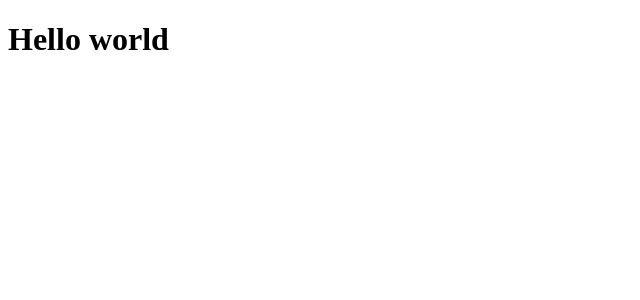
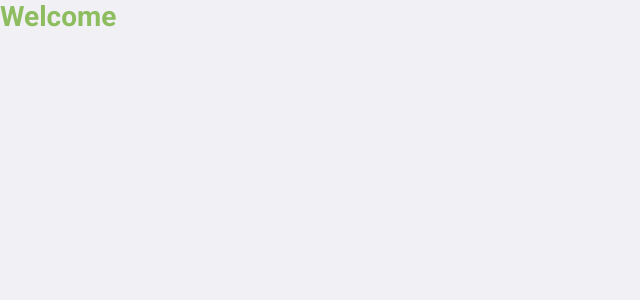
Before and after one commit to Jose-742/client, a React (Create React App) app: page / in a window 1280 px wide. Shown: the top 300 px of the page, without its empty margins (0-640 px from the left). Built offline with nearby package versions, Linux system fonts and the light colour scheme.

Commit message:
Iniciando a Implementação do Login

```diff
--- a/src/App.js
+++ b/src/App.js
@@ -1,7 +1,11 @@
-import React from 'react';
+import React from 'react'
+
+import './global.css'
+
+import Login from './pages/Login';
 
 export default function App() {
   return (
-    <h1>Hello world</h1>
+    <Login/>
   );
 }
--- /dev/null
+++ b/src/global.css
@@ -0,0 +1,14 @@
+@import url('https://fonts.googleapis.com/css2?family=Roboto:wght@400;500;700&display=swap');
+
+* {
+    margin: 0;
+    padding: 0;
+    outline: 0;
+    box-sizing: border-box;
+}
+
+body {
+    font: 400 14px Roboto, sans-serif;
+    background: #F0F0F5;
+    -webkit-font-smoothing: antialiased;
+}
--- /dev/null
+++ b/src/pages/Login/index.js
@@ -0,0 +1,8 @@
+import React from 'react';
+import './styles.css';
+
+export default function Login() {
+    return (
+        <h1>Welcome</h1>
+    )
+}
--- /dev/null
+++ b/src/pages/Login/styles.css
@@ -0,0 +1,4 @@
+h1 {
+    color: #8EBD60;
+
+}
```
Also changed, not shown: src/assets/logo.svg (added), src/assets/padlock.png (added).
